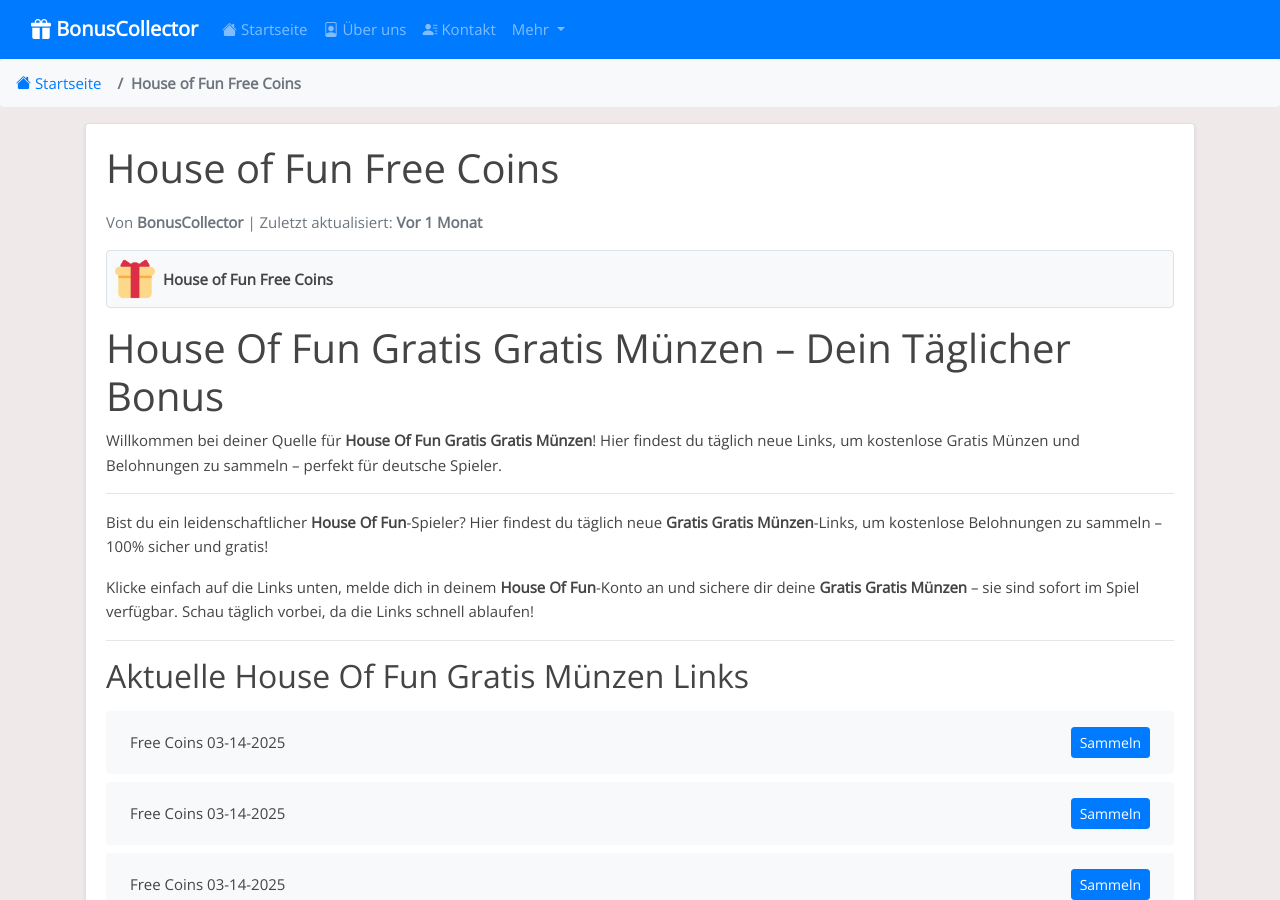
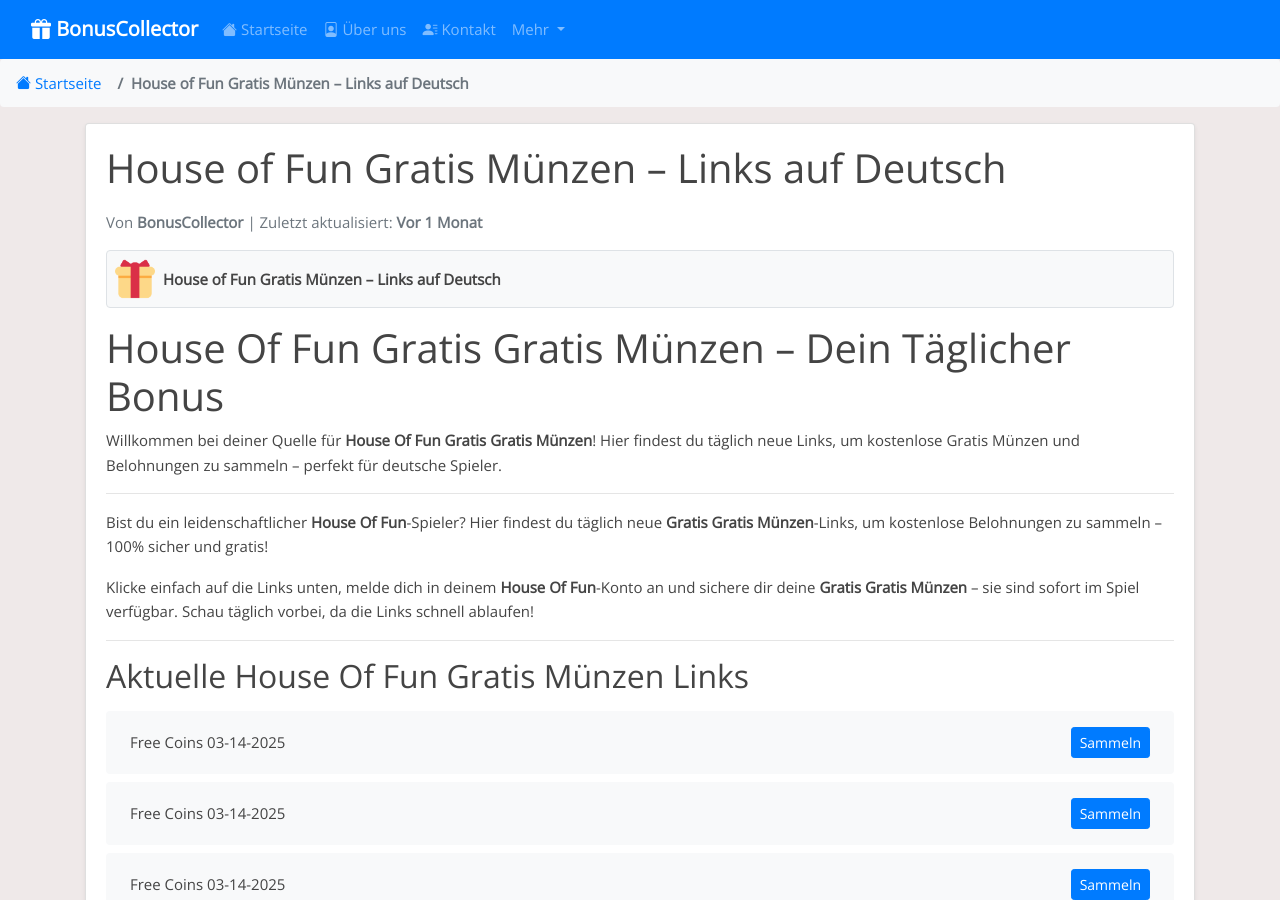
Before and after one commit to Prollad99/bs-de, a Jekyll site: the page built from _posts/2025-01-19-house-of-fun.md, in a window 1280 px wide and 900 px high. Built offline with Jekyll 4.4.1, drawn with Linux system fonts in a browser that asks for light colours; some of the changed text lies outside the part shown.

Commit message:
Update 2025-01-19-house-of-fun.md

```diff
--- a/_posts/2025-01-19-house-of-fun.md
+++ b/_posts/2025-01-19-house-of-fun.md
@@ -1,15 +1,22 @@
 ---
 layout: post
-title: "House of Fun Free Coins"
-date: 2025-01-19
+title: "House of Fun Gratis Münzen – Links auf Deutsch"
+description: "Sichere dir täglich kostenlose House of Fun Münzen! Neue Gratis-Links für deutsche Spieler – 100% sicher und aktuell."
+date: 2025-03-14
 author: "BonusCollector"
-permalink: /house-of-fun-free-coins/
+permalink: /house-of-fun-gratis-muenzen/
+redirect_from: /house-of-fun-free-coins/
 image: /assets/images/house-of-fun.webp
+alt: "House of Fun Gratis Münzen Belohnung"
 include_file: house-of-fun.html
 manifest: /manifests/house-of-fun.json
-tags: [free coins for house of fun, free coins house of fun game, hof free coins]
+tags:
+  - "house of fun gratis münzen"
+  - "house of fun kostenlose münzen"
+  - "house of fun tägliche links"
+  - "house of fun münzen gratis heute"
+  - "house of fun belohnungen gratis"
 ---
-
 {% include house-of-fun_post.html %}
 
 {% include house-of-fun.html %}
```
